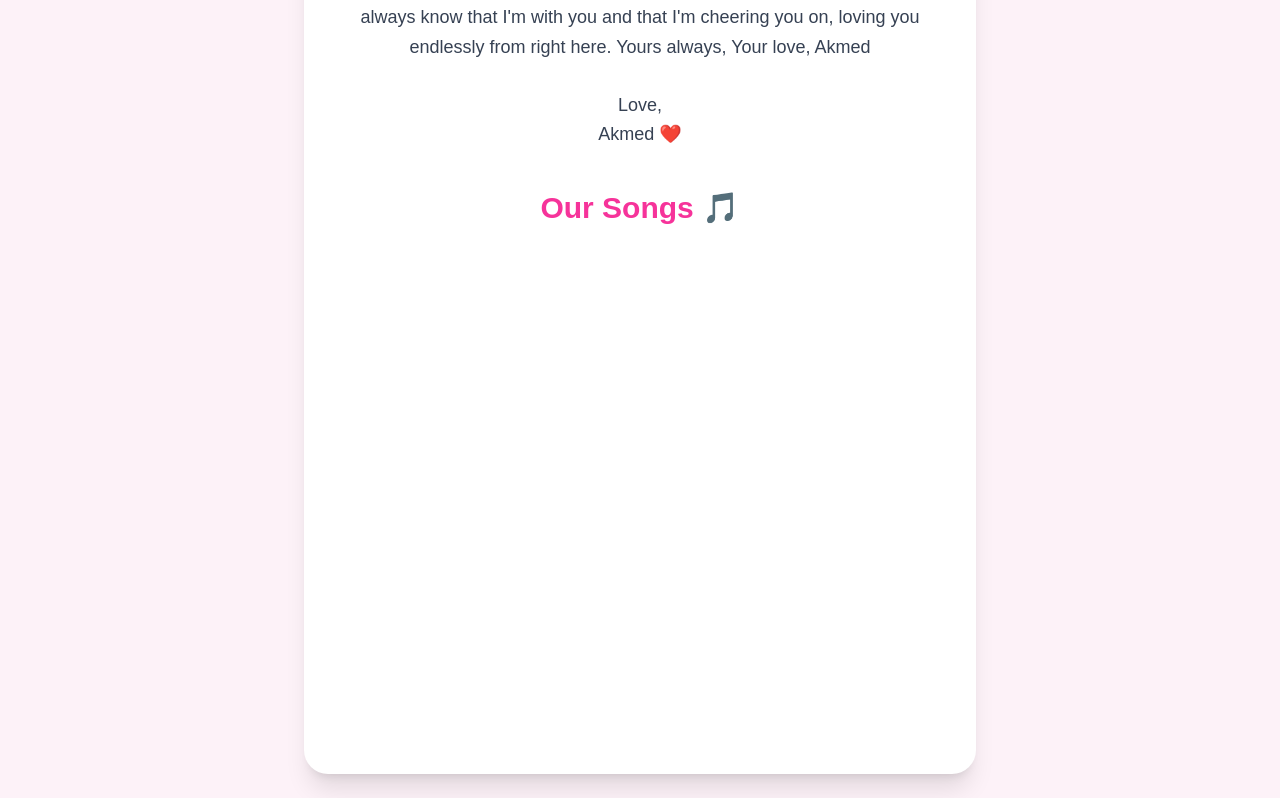
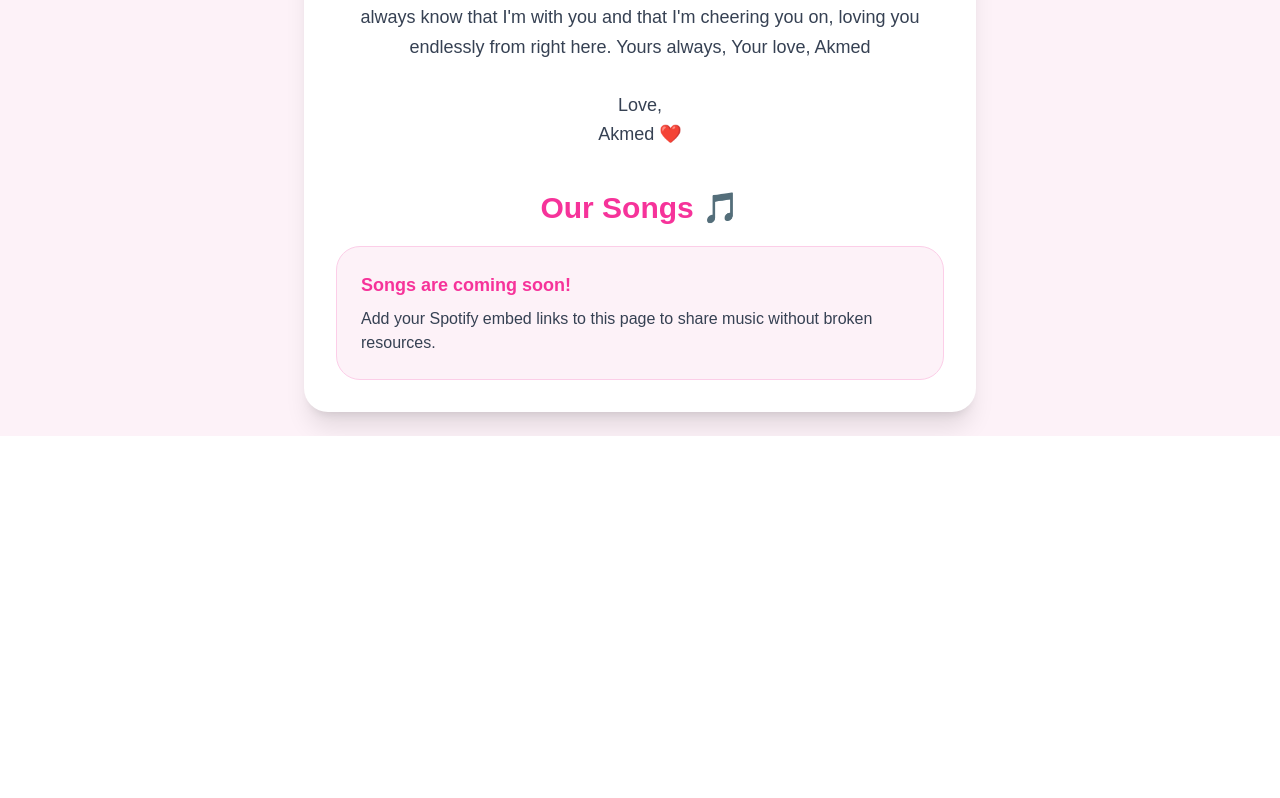
Before and after one commit to AlwaysAkmed/SwethatiAndAkmed, a Next.js app: page /letter in a window 1280 px wide. Shown: the part 614-1412 px from the top of the page. After the commit the page ends 1050 px from the top, so only its background shows below. Built offline with nearby package versions, Linux system fonts and the light colour scheme.

Commit message:
fixed more bugs

```diff
--- a/app/letter/page.tsx
+++ b/app/letter/page.tsx
@@ -46,40 +46,14 @@ Akmed
           </h2>
 
           <div className="space-y-5">
-
-            {/* Spotify Song 1 */}
-            <iframe
-              style={{ borderRadius: "12px" }}
-              src="YOUR_SPOTIFY_EMBED_LINK_1"
-              width="100%"
-              height="152"
-              frameBorder="0"
-              allow="autoplay; clipboard-write; encrypted-media; fullscreen; picture-in-picture"
-              loading="lazy"
-            ></iframe>
-
-            {/* Spotify Song 2 */}
-            <iframe
-              style={{ borderRadius: "12px" }}
-              src="YOUR_SPOTIFY_EMBED_LINK_2"
-              width="100%"
-              height="152"
-              frameBorder="0"
-              allow="autoplay; clipboard-write; encrypted-media; fullscreen; picture-in-picture"
-              loading="lazy"
-            ></iframe>
-
-            {/* Spotify Song 3 */}
-            <iframe
-              style={{ borderRadius: "12px" }}
-              src="YOUR_SPOTIFY_EMBED_LINK_3"
-              width="100%"
-              height="152"
-              frameBorder="0"
-              allow="autoplay; clipboard-write; encrypted-media; fullscreen; picture-in-picture"
-              loading="lazy"
-            ></iframe>
-
+            <div className="rounded-3xl border border-pink-200 bg-pink-50 p-6 text-left text-gray-700">
+              <p className="text-lg font-semibold text-pink-500 mb-2">
+                Songs are coming soon!
+              </p>
+              <p>
+                Add your Spotify embed links to this page to share music without broken resources.
+              </p>
+            </div>
           </div>
         </div>
 
```
